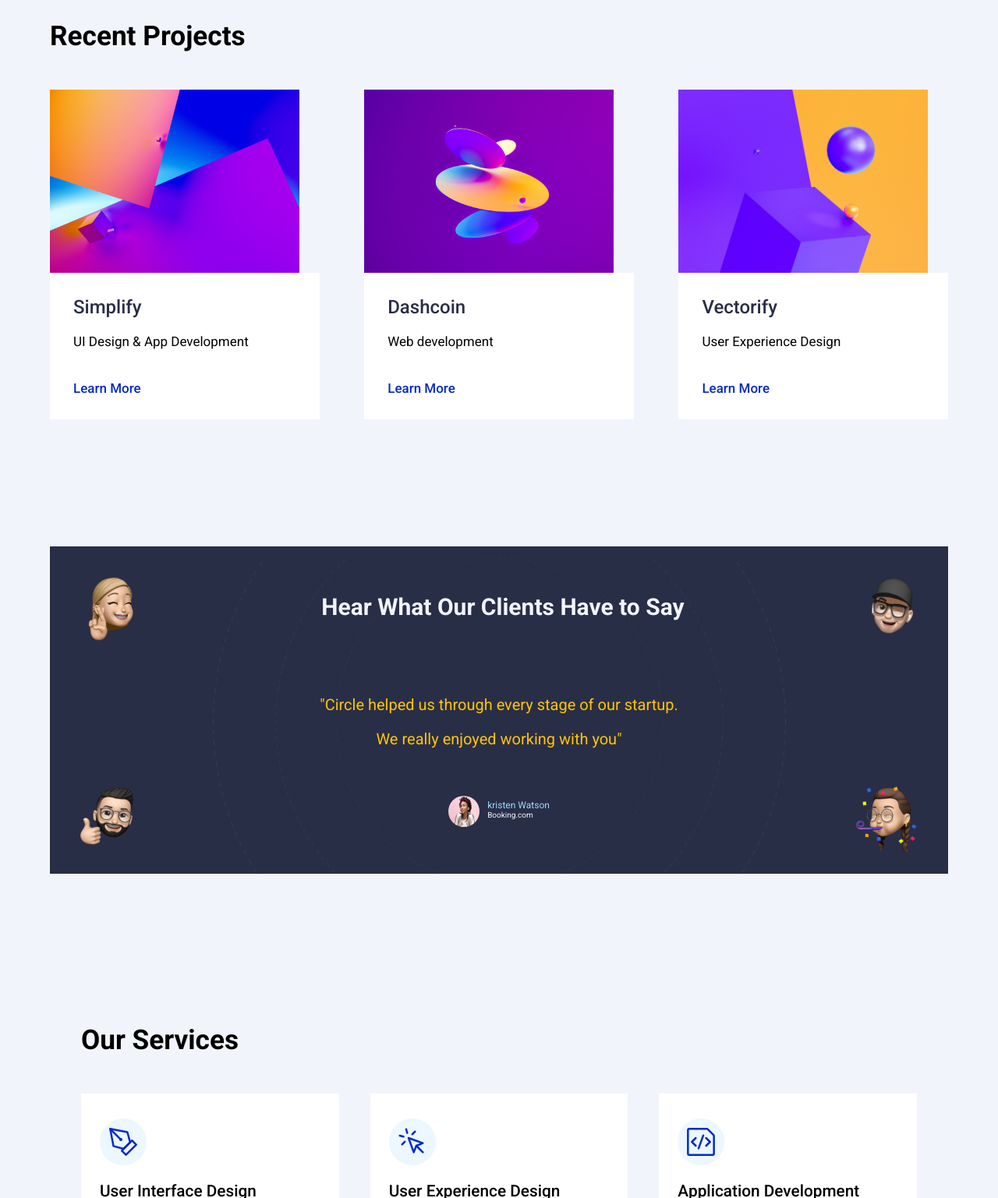
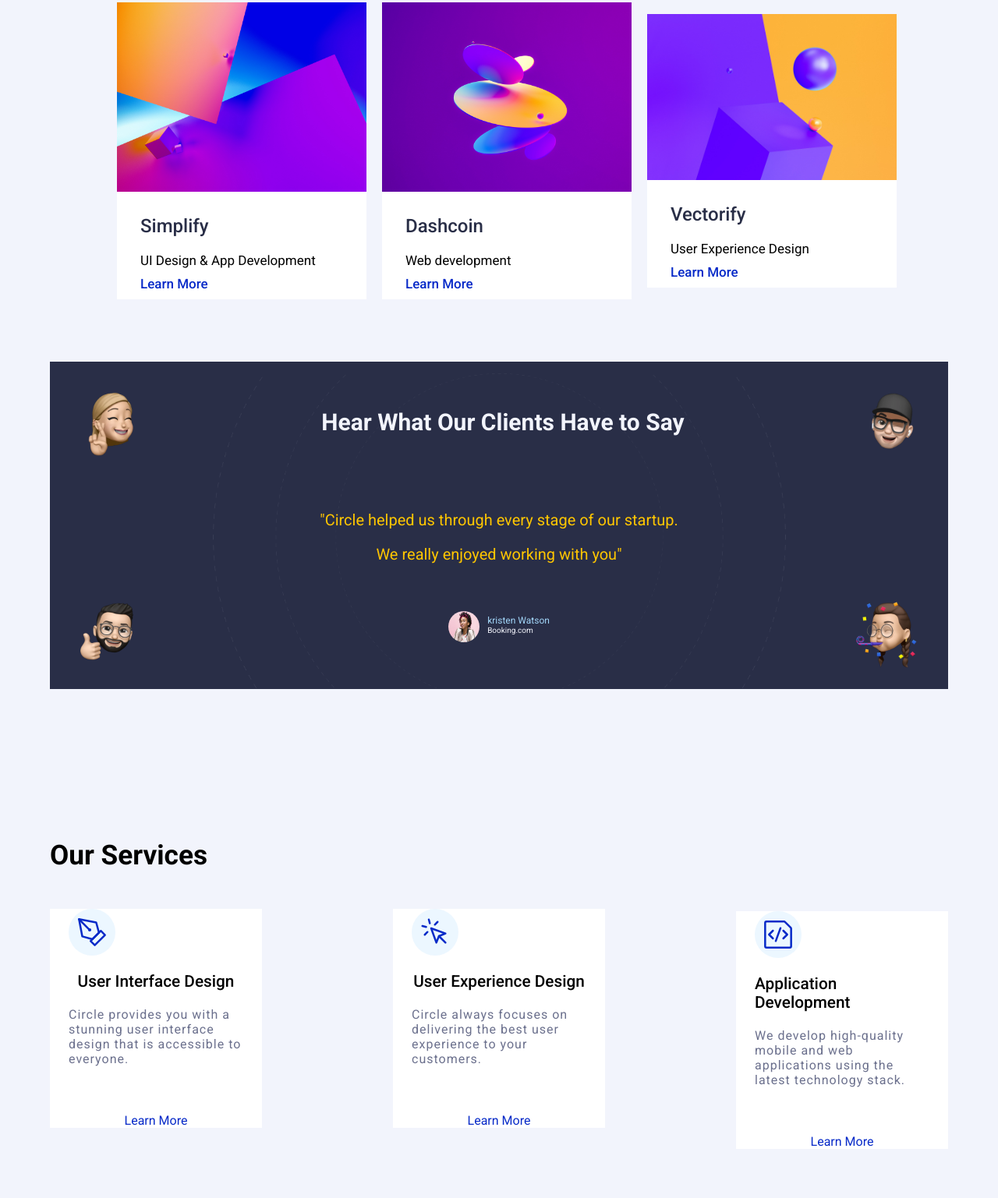
Before and after one commit to irispbl/final-project, a plain HTML site: page index.html in a window 1280 px wide. Shown: the part 1263-2800 px from the top of the page at 78% size. Drawn offline with Linux system fonts and the light colour scheme.

Commit message:
little changes first page iris

```diff
--- a/index.html
+++ b/index.html
@@ -118,7 +118,6 @@
       <div>
         <h2>Recent Projects</h2>
       </div>
-
         <div class="projects">
           <!-- project 1 -->
           <div class="margin-project">
@@ -227,7 +226,7 @@
 
       <!-- service 1 -->
       <div class="services">
-        <div class="margin-service">
+        <div class="margin-service1">
           <div class="service-img1"></div>
           <div class="service-container">
             <h3>User Interface Design</h3>
@@ -240,7 +239,7 @@
         </div>
 
         <!-- service 2 -->
-        <div class="margin-service">
+        <div class="margin-service2">
           <div class="service-img2"></div>
           <div class="service-container">
             <h3>User Experience Design</h3>
@@ -253,7 +252,7 @@
         </div>
 
         <!-- service 3 -->
-        <div class="margin-service">
+        <div class="margin-service3">
           <div class="service-img3"></div>
           <div class="service-container">
             <h3>Application Development</h3>
@@ -309,6 +308,6 @@
         </div>
       </div>
     </footer>
-    <script src ="javascript/index.js"></script>
+    <script src="javascript/index.js"></script>
   </body>
 </html>
--- a/style.css/index.css
+++ b/style.css/index.css
@@ -96,12 +96,14 @@ ul {
   font-weight: bold;
   padding: 10px 20px;
   border: none;
+  cursor: pointer;
 }
 #seeOurWork {
   margin-left: 2rem;
 }
 .second-column {
-  height: 40vh;
+  width: 18rem;
+  height: 20rem;
   background-image: url(../images/project-assets/hero-section/hero-image.png);
   background-size: contain;
   background-repeat: no-repeat;
@@ -109,25 +111,20 @@ ul {
   display: flex;
   flex-direction: column;
 }
-.firstItem{
-  width: 100%;
-  display: flex;
-  justify-content: flex-start;
-}
+
 .first-image {
-  width: 170px;
-  margin-left: -25px;
-  margin-top: 10px;
+  width: 11rem;
+  margin-left: -170px;
+  margin-top: 3px;
 }
 .secondItem {
   display: flex;
   justify-content: flex-end;
   align-items: flex-end;
-  width: 100%;
 }
 .second-image {
-  width: 170px;
-  margin-right: -30px;
+  width: 11rem;
+  margin-right: -40px;
   margin-top: 26px;
 }
 #partners {
@@ -155,9 +152,20 @@ ul {
 /*******************/
 /*    Section 1    */
 /*******************/
+.projects{
+  display: flex;
+  flex-direction: column;
+  justify-content: center;
+  align-items: center;
+}
+
+.margin-project {
+  margin-bottom: 35px;
+  width: 20rem;
+}
 .project-img {
   width: 100%;
-  height: 235px;
+  height: 100%;
   margin: auto;
 }
 
@@ -170,15 +178,10 @@ ul {
 .project-container {
   background: white;
   width: 100%;
-  height: auto;
+  height: 100%;
   display: flex;
   flex-direction: column;
   justify-content: space-between;
-}
-
-.margin-project {
-  margin-bottom: 35px;
-  margin-right: 2.5rem;
 }
 
 .project-container > h3 {
@@ -199,7 +202,9 @@ ul {
   color: #072ac8;
   font-size: 17px;
   font-weight: 500;
-  margin: 30px;
+  text-align: left;
+  margin: 0px 30px 10px;
+
 }
 
 #first-section h2 {
@@ -207,7 +212,6 @@ ul {
 }
 
 #first-section{
-  margin-left: 1.3rem;
   margin-top: 5rem;
   margin-bottom: 5rem;
 
@@ -316,7 +320,7 @@ ul {
   background-repeat: no-repeat;
   background-position-y: center;
   background-position-x: 10px;
-  background-size: 17px;
+  background-size: 10px;
   border: none;
   padding: 12px 30px;
   font-size: 10px;
@@ -347,19 +351,35 @@ ul {
 }
 
 #input-button-sec4 {
-  margin-left: 35px;
+  margin-left: 22px;
   margin-top: 40px;
 }
 /*******************/
 /*    Section 3    */
 /*******************/
 
-.margin-service {
+.services {
+  display: flex;
+  flex-direction: column;
+  flex-wrap: nowrap;
+  justify-content: center;
+  align-items: center;
+
+
+}
+.margin-service1 {
   background-color: white;
-  padding-top: 2rem;
-  padding-bottom: 2rem;
-  margin-bottom: 2.5rem;
-  margin-right: 2.5rem;
+  margin-bottom: 30px;
+  width: 17rem;
+}
+.margin-service2 {
+  background-color: white;
+  margin-bottom: 30px;
+  width: 17rem;
+}
+.margin-service3{
+  background-color: white;
+  width: 17rem;
 }
 
 .service-img1 {
@@ -401,7 +421,7 @@ ul {
   flex-direction: column;
   flex-wrap: nowrap;
   justify-content: space-between;
-  align-items: flex-start;
+  align-items: center;
   align-content: space-between;
 }
 
@@ -423,22 +443,12 @@ ul {
   margin-top: 2rem;
 }
 
-.services {
-  display: flex;
-  flex-direction: column;
-  flex-wrap: nowrap;
-  align-items: center;
-  align-content: space-between;
-  justify-content: space-between;
-}
-
 #third-section h2 {
   font-size: 2rem;
 }
 
 #third-section{
   margin-bottom: 5rem;
-  margin-left: 2.5rem;
 }
 /*******************/
 /*     Footer      */
@@ -615,37 +625,20 @@ ul {
   }
 
   /*SECTIOOOOOOOOOON 1*/
-  .projects {
-    display: flex;
-    flex-direction: row;
-    justify-content: space-between;
-  }
-  .project-img {
-    width: 100%;
-    height: 235px;
-    margin: auto;
-  }
 
-  .section1-img {
-    display: flex;
-    width: 20rem;
-    height: 100%;
-    object-fit: cover;
-  }
-  #first-section{
-    width: 100%;
-    margin-left: 0;
-    margin-right: 0;
-    margin-top: 12rem;
-    margin-bottom: 8rem;
-  }
-  .margin-project {
-    width: 30%;
-    margin-bottom: 35px;
-    margin-right: 0rem;
-  }
-.project-container{
-  width: 100%;
+.projects{
+  display: flex;
+  flex-direction: row;
+  justify-content: center;
+}
+.margin-project {
+  margin-bottom: 0px;
+  width: 20rem;
+  margin-left: 20px;
+}
+
+.section1-img {
+  object-fit: contain;
 }
 
   /* SECTIOOON 2 ***
--- a/style.css/secondpage.css
+++ b/style.css/secondpage.css
@@ -233,7 +233,6 @@ any question   */
      justify-content: center;
 
  }
-
 
  #let-us-help-you{
      color: rgba(0, 0, 0, 0.611);
```
Lines whose indentation alone changed are shown as unchanged.
